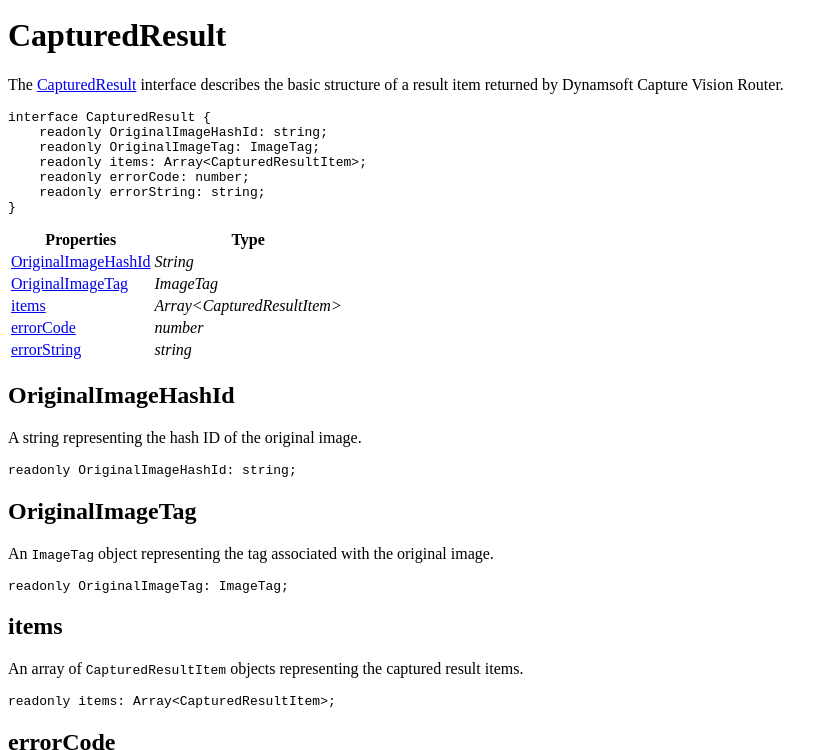
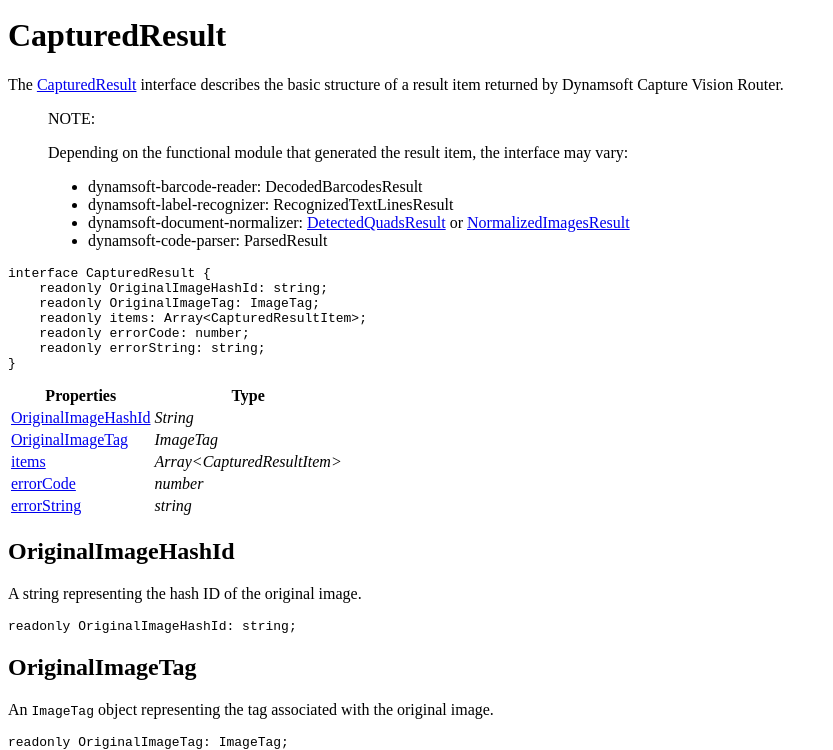
Before and after one commit to dynamsoft-docs/capture-vision-docs-js, a Jekyll site: the page built from programming/javascript/api-reference/core/basic-structures/captured-result.md, in a window 1280 px wide and 900 px high, scrolled down 334 px, cut to the strip 150-900 px from the top of the window. Shown: the whole strip, without its empty margins (0-833 px from the left). Built offline with Jekyll 4.4.1, drawn with Linux system fonts in a browser that asks for light colours.

Commit message:
update to internal commit c2c2cd2d

````diff
--- a/programming/javascript/api-reference/core/basic-structures/captured-result.md
+++ b/programming/javascript/api-reference/core/basic-structures/captured-result.md
@@ -12,6 +12,15 @@ noTitleIndex: true
 
 The [CapturedResult]({{ site.dcv_js_api }}core/basic-structures/captured-result.html) interface describes the basic structure of a result item returned by Dynamsoft Capture Vision Router.
 
+> NOTE:
+>
+> Depending on the functional module that generated the result item, the interface may vary:
+>
+> * dynamsoft-barcode-reader: DecodedBarcodesResult
+> * dynamsoft-label-recognizer: RecognizedTextLinesResult
+> * dynamsoft-document-normalizer: [DetectedQuadsResult](https://www.dynamsoft.com/document-normalizer/docs/web/programming/javascript/api-reference/interfaces/detected-quads-result.html) or [NormalizedImagesResult](https://www.dynamsoft.com/document-normalizer/docs/web/programming/javascript/api-reference/interfaces/normalized-images-result.html)
+> * dynamsoft-code-parser: ParsedResult
+
 ```typescript
 interface CapturedResult {
     readonly OriginalImageHashId: string;
@@ -22,13 +31,13 @@ interface CapturedResult {
 }
 ```
 
-| Properties            | Type |
-|----------------------|-------------|
-| [OriginalImageHashId](#originalimagehashid) | *String* |
-| [OriginalImageTag](#originalimagetag) | *ImageTag* |
-| [items](#items) | *Array\<CapturedResultItem>* |
-| [errorCode](#errorcode) | *number* |
-| [errorString](#errorstring) | *string* |
+| Properties                                  | Type                         |
+| ------------------------------------------- | ---------------------------- |
+| [OriginalImageHashId](#originalimagehashid) | *String*                     |
+| [OriginalImageTag](#originalimagetag)       | *ImageTag*                   |
+| [items](#items)                             | *Array\<CapturedResultItem>* |
+| [errorCode](#errorcode)                     | *number*                     |
+| [errorString](#errorstring)                 | *string*                     |
 
 ## OriginalImageHashId
 
@@ -48,7 +57,7 @@ readonly OriginalImageTag: ImageTag;
 
 ## items
 
-An array of `CapturedResultItem` objects representing the captured result items.
+An array of [CapturedResultItem](./captured-result-item.md) objects representing the captured result items.
 
 ```typescript
 readonly items: Array<CapturedResultItem>;
````
Also changed, not shown: programming/javascript/api-reference/core/basic-structures/captured-result-item.md (+10 -1 lines), programming/javascript/api-reference/core/basic-structures/captured-result-v3.0.10.md (+6 -6 lines).
